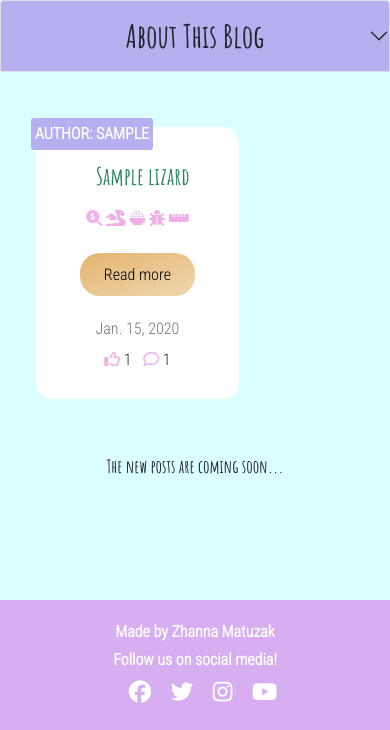
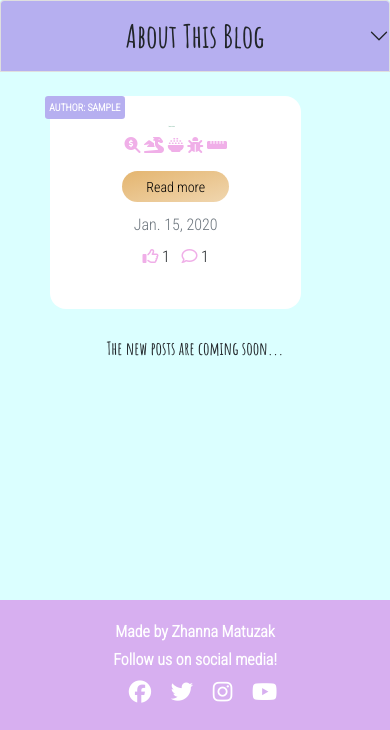
Before and after one commit to zhannamatuzak/lizard-my-pet, a Django app: page / in a window 390 px wide. Shown: the part 114-844 px from the top of the page. Run offline with Django 5.2, Linux system fonts and the light colour scheme; tables that the repository leaves empty hold one stand-in row (values such as "Sample post"); some libraries are stand-ins or nearby versions.

Commit message:
Add media queries to screens max everage devices

```diff
--- a/static/css/style.css
+++ b/static/css/style.css
@@ -138,8 +138,7 @@ textarea#id_body {
 /* blog post-list card style*/
 
 .blog-list {
-    margin-top: 15px;
-    margin-bottom: 30px;
+    margin: 15px 30px auto auto;
 }
 
 .card {
@@ -147,10 +146,14 @@ textarea#id_body {
     background-color: white;
     border-radius: 1rem;
     margin: 1.5rem;
+    width: 80%;
+    height: 90%;
 }
 
 .card-body {
     padding: 0 0 1rem 0;
+    width: 100%;
+    height: 100%;
 }
 
 .h6 {
@@ -182,6 +185,7 @@ textarea#id_body {
     margin: 4px;
     text-transform: uppercase;
     font-weight: bold;
+    font-size: 14px;
 }
 
 .card-icon {
@@ -456,10 +460,39 @@ footer p {
         height: 90%;
     }
 
-    .btn-back {
+    .btn-back,
+    .button-read {
         font-size: 14px;
         line-height: 2;
     }
+
+    .card-title {
+        font-size: .1rem;
+        margin: .35rem .5rem .35rem auto;
+    }
+
+    .btn-container {
+        margin: .8rem;
+    }
+
+    .card-icon {
+        margin: .4rem .8rem;
+    }
+
+    .author {
+        font-size: 10px;
+    }
+
+    .card {
+        margin: .5rem;
+        width: 100%;
+        height: 94%;
+    }
+
+    .blog-list {
+        margin: auto auto;
+    }
+
 
 /* small devices (tablets, less than 365px) */
 
--- a/templates/blog/index.html
+++ b/templates/blog/index.html
@@ -29,11 +29,11 @@
     <div class="row blog-list">
 
         <!-- blog entries -->
-        <div class="col-12 mt-3 left">
+        <div class="col-12 mt-3">
             <div class="row">
                 {% for lizard in lizard_list %}
                 <div class="col-md-4">
-                    <div class="card mb-4">
+                    <div class="card mb-4 center">
                         <div class="card-body">
                             <div class="image-container">
                                 <a href="{% url 'lizard_detail' lizard.slug  %}">
```
Also changed, not shown: TESTING.md (+2 -2 lines), image-1.png (added).
